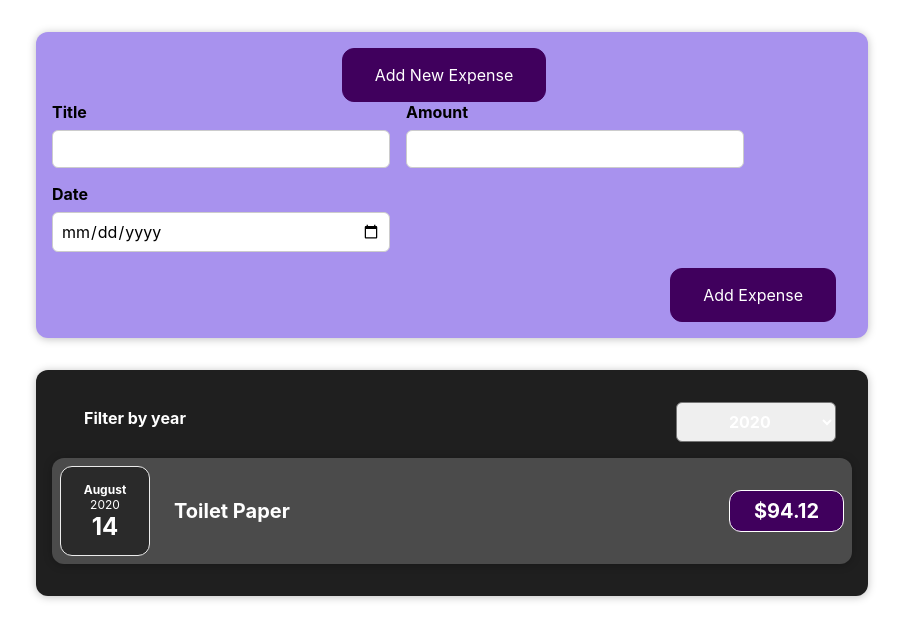
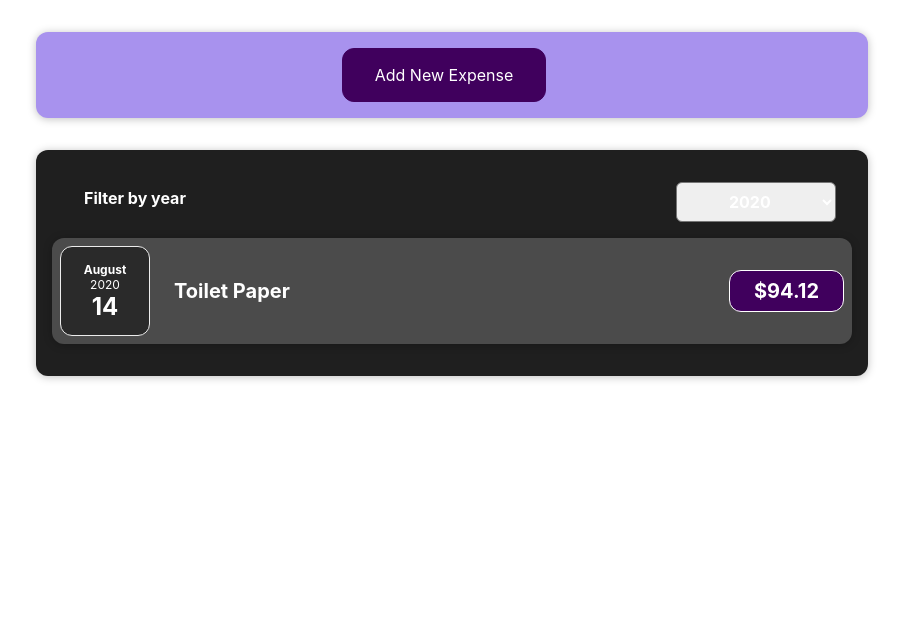
Before and after one commit to Plorrain/react-complete-guide, a React (Create React App) app: page / in a window 1280 px wide. Shown: the top 640 px of the page, without its empty margins (188-1091 px from the left). Built offline with nearby package versions, Linux system fonts and the light colour scheme.

Commit message:
implementing the conditionnal operator directly in jsx, after setting state and a event handler for the button

```diff
--- a/src/components/newExpense/NewExpense.js
+++ b/src/components/newExpense/NewExpense.js
@@ -20,8 +20,8 @@
 
 return (
     <div className='new-expense'>
-      <button onClick={startEditingHandler}>Add New Expense</button>
-      <ExpenseForm onSaveExpenseData={saveExpenseDataHandler} />
+      {!isEditing && <button onClick={startEditingHandler}>Add New Expense</button>}
+      {isEditing && <ExpenseForm onSaveExpenseData={saveExpenseDataHandler} />}
     </div>
   )
 };
```
